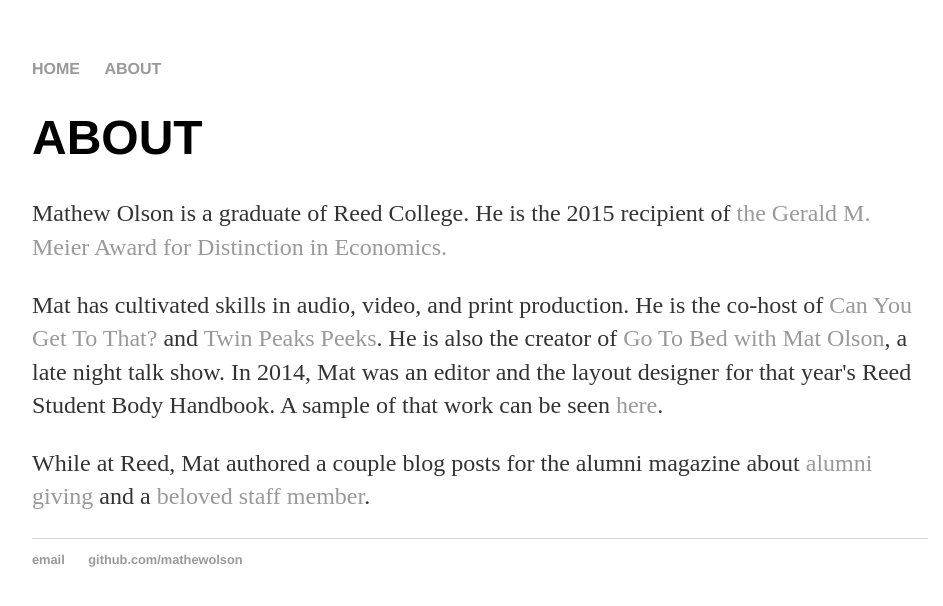
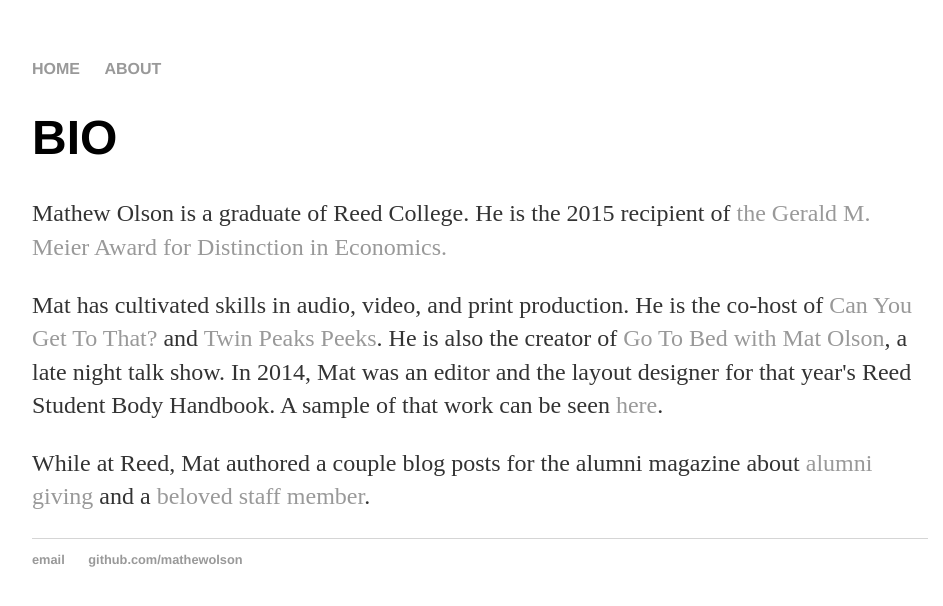
Before and after one commit to mathewolson/mathewolson.github.io, a Jekyll site: the page built from about.html, in a window 1280 px wide. Shown: the top 606 px of the page, without its empty margins (160-1103 px from the left). Built offline with Jekyll 4.4.1, drawn with Linux system fonts in a browser that asks for light colours.

Commit message:
Update about.html

```diff
--- a/about.html
+++ b/about.html
@@ -1,9 +1,9 @@
 ---
 layout: default
-title: About
+title: Bio
 ---
 <div class="blurb">
-	<h1>ABOUT</h1>
+	<h1>BIO</h1>
 	<p>Mathew Olson is a graduate of Reed College. He is the 2015 recipient of <a href="http://www.reed.edu/reed_magazine/sallyportal/posts/2015/econ-major-takes-meier-prize.html">the Gerald M. Meier Award for Distinction in Economics.</a></p>
 	<p>Mat has cultivated skills in audio, video, and print production. He is the co-host of <a href="https://canyougettothat.simplecast.fm">Can You Get To That?</a> and <a href="https://twinpeakspeeks.simplecast.fm">Twin Peaks Peeks</a>. He is also the creator of <a href="https://www.youtube.com/channel/UCDtKOWTQAY37aeHjWqBHoZQ">Go To Bed with Mat Olson</a>, a late night talk show. In 2014, Mat was an editor and the layout designer for that year's Reed Student Body Handbook. A sample of that work can be seen <a href="https://www.dropbox.com/s/miy74wauo4qhddn/reed_handbook_sample.pdf?dl=0">here</a>.</p>
 	<p>While at Reed, Mat authored a couple blog posts for the alumni magazine about <a href="http://www.reed.edu/reed_magazine/sallyportal/posts/2014/data-sheds-light-on-alumni-giving.html">alumni giving</a> and a <a href="http://www.reed.edu/reed_magazine/sallyportal/posts/2014/stockroom-czar-goes-out-with-a-bang.html">beloved staff member</a>.</a></p>
```
